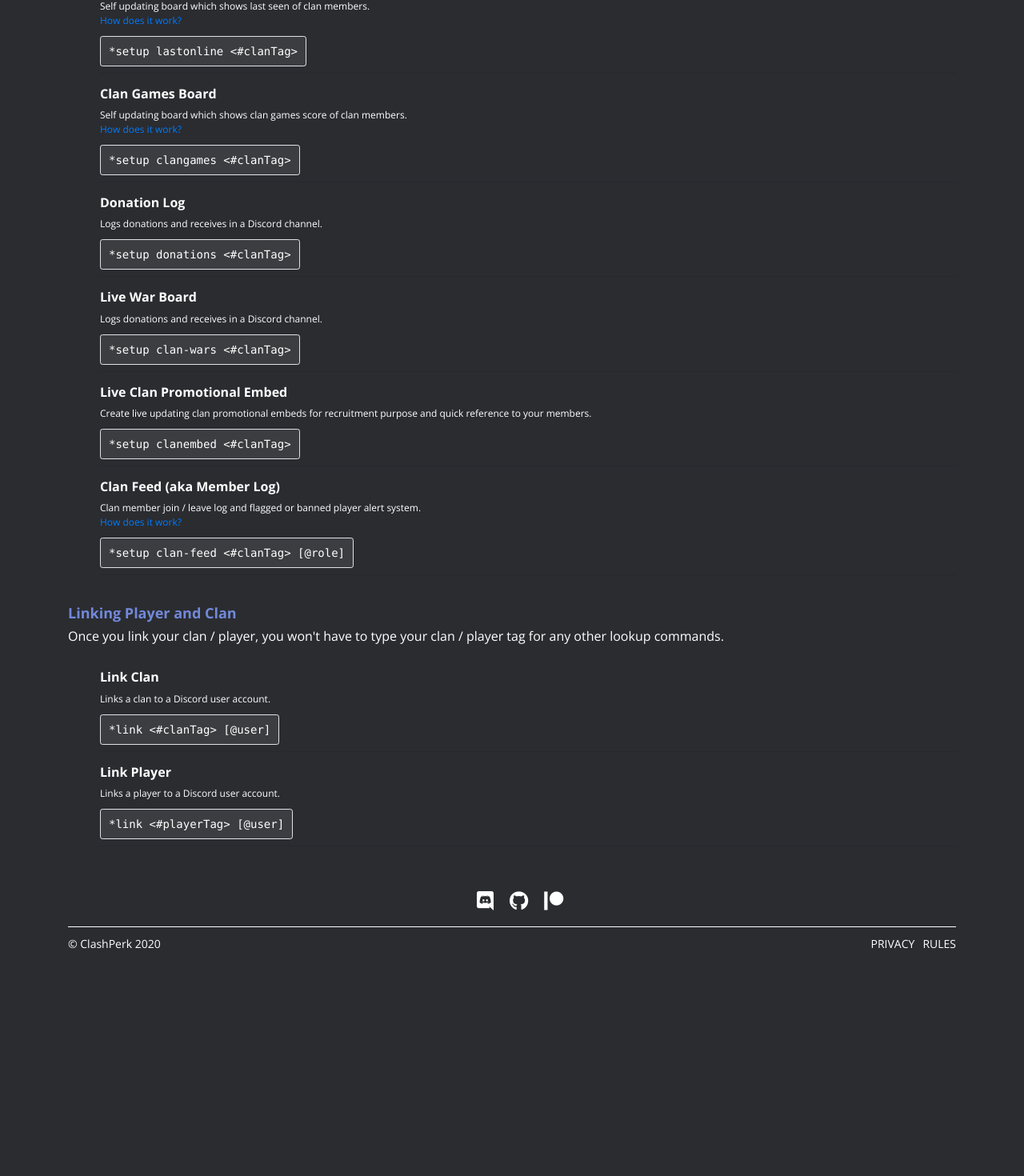
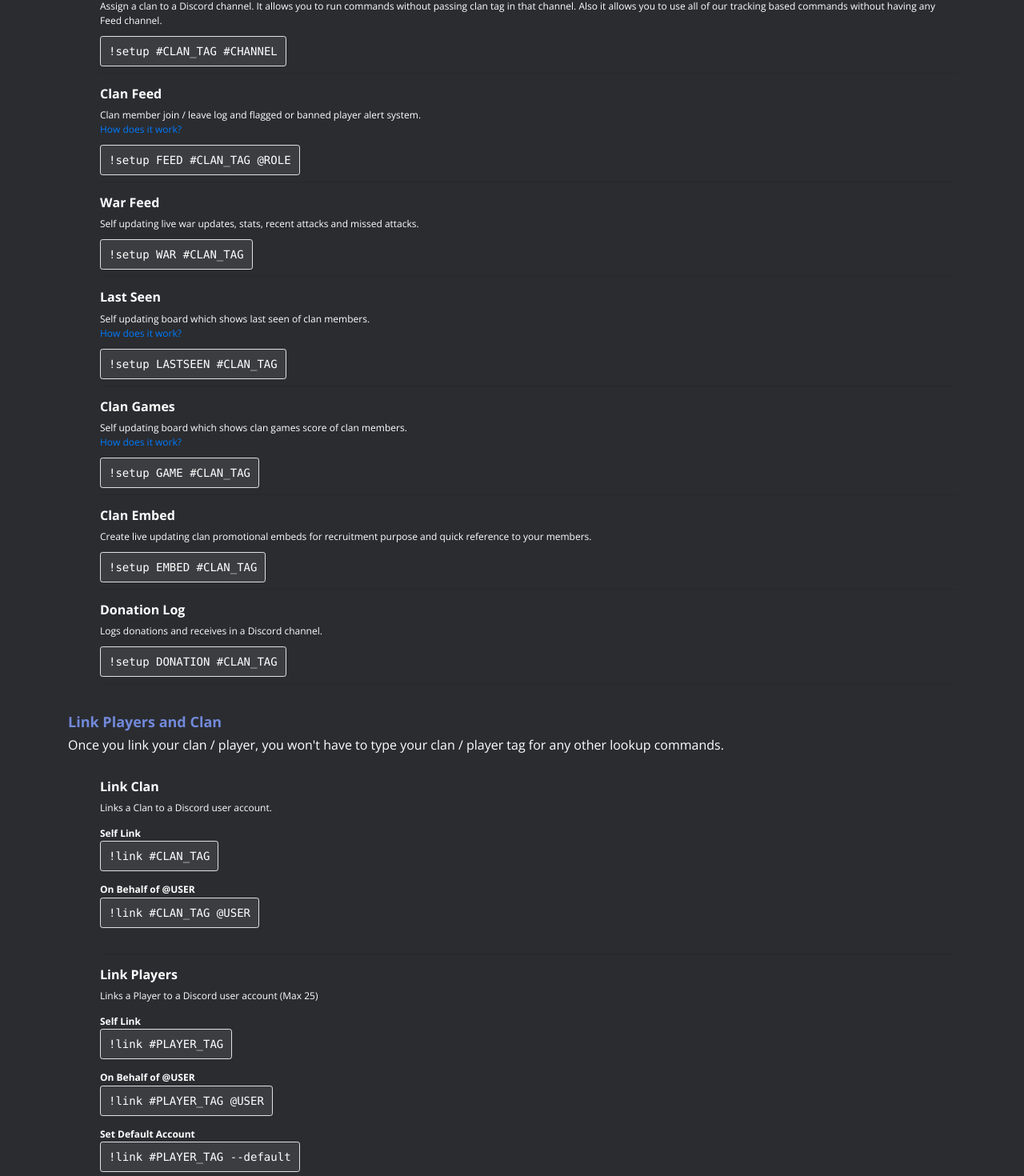
Before and after one commit to clashperk/clashperk.com, a React (Create React App) app: page /guide in a window 1280 px wide. Shown: the part 352-1822 px from the top of the page at 80% size. Before the commit the page ends 1547 px from the top, so only its background shows below. Built offline with nearby package versions, Linux system fonts and the light colour scheme.

Commit message:
Site Update

```diff
--- a/src/pages/Faq.jsx
+++ b/src/pages/Faq.jsx
@@ -79,11 +79,11 @@ class FAQ extends Component {
                             </Col>
                         </Row>
 
-                        <Row id="how-does-last-online-work">
+                        <Row id="how-does-last-seen-work">
                             <Col className="items">
-                                <h1><Link to={{ hash: "#how-does-last-online-work", pathname: '/faq' }}>#</Link> Q4: How does last online work?</h1>
+                                <h1><Link to={{ hash: "#how-does-last-seen-work", pathname: '/faq' }}>#</Link> Q4: How does last seen work?</h1>
                                 <h4>
-                                    The bot can't see who is online in your clan. So, it uses the following points to determine an approximate last online time.
+                                    The bot can't see who is online in the clan. So, it uses the following activities to determine an approximate last seen time.
                                 </h4>
                                 <ul>
                                     <li>
@@ -99,10 +99,10 @@ class FAQ extends Component {
                                         Increased XP Level
                                     </li>
                                     <li>
-                                        Gained Legend Trophies
+                                        Attacked in War
                                     </li>
                                     <li>
-                                        Attacked in War (Coming Soon)
+                                        Gained Legend Trophies
                                     </li>
                                 </ul>
                             </Col>
@@ -128,7 +128,7 @@ class FAQ extends Component {
                                 <strong>How to flag?</strong>
                                 <ul style={{ margin: '10px', padding: '10px' }}>
                                     <li style={{ listStyleType: 'none' }}>
-                                        <code className="border" style={{ color: '#aeaeae', margin: 1 }}>*flag {'<#playerTag>'} {'<...reason>'}</code>
+                                        <code className="border" style={{ color: '#aeaeae', margin: 1 }}>!flag add {'#PLAYER_TAG REASON'}</code>
                                     </li>
                                 </ul>
 
--- a/src/pages/Guide.jsx
+++ b/src/pages/Guide.jsx
@@ -27,28 +27,62 @@ class Guide extends Component {
                     <Container className="content">
                         <Row>
                             <Col className="items">
-                                <h1>Live Boards and Logs</h1>
+                                <h1>Enable Features</h1>
                                 <h4>
                                     Create a new category (read-only for members) and get the bot access to it. Create 5 channels within that category (if you need all of live boards and logs)
                                 </h4>
                                 <br />
                                 <ul>
                                     <li>
-                                        <h6>Last Online Board</h6>
+                                        <h6>Channel Link</h6>
                                         <p>
-                                            Self updating board which shows last seen of clan members.<br />
-                                            <Link to={{ pathname: '/faq', hash: '#how-does-last-online-work' }}>How does it work?</Link>
+                                            Assign a clan to a Discord channel. It allows you to run commands without passing clan tag in that channel.
+                                            Also it allows you to use all of our tracking based commands without having any Feed channel.<br />
                                         </p>
-                                        <code className="border">*setup lastonline {'<#clanTag>'}</code>
+                                        <code className="border">!setup {'#CLAN_TAG #CHANNEL'}</code>
                                     </li>
                                     <hr />
                                     <li>
-                                        <h6>Clan Games Board</h6>
+                                        <h6>Clan Feed</h6>
+                                        <p>
+                                            Clan member join / leave log and flagged or banned player alert system. <br />
+                                            <Link to={{ pathname: '/faq', hash: '#how-does-flag-notification-system-work' }}>How does it work?</Link>
+                                        </p>
+                                        <code className="border">!setup FEED {'#CLAN_TAG @ROLE'}</code>
+                                    </li>
+                                    <hr />
+                                    <li>
+                                        <h6>War Feed</h6>
+                                        <p>
+                                            Self updating live war updates, stats, recent attacks and missed attacks.
+                                        </p>
+                                        <code className="border">!setup WAR {'#CLAN_TAG'}</code>
+                                    </li>
+                                    <hr />
+                                    <li>
+                                        <h6>Last Seen</h6>
+                                        <p>
+                                            Self updating board which shows last seen of clan members.<br />
+                                            <Link to={{ pathname: '/faq', hash: '#how-does-last-seen-work' }}>How does it work?</Link>
+                                        </p>
+                                        <code className="border">!setup LASTSEEN {'#CLAN_TAG'}</code>
+                                    </li>
+                                    <hr />
+                                    <li>
+                                        <h6>Clan Games</h6>
                                         <p>
                                             Self updating board which shows clan games score of clan members.<br />
                                             <Link to={{ pathname: '/faq', hash: '#how-does-clan-games-scoreboard-work' }}>How does it work?</Link>
                                         </p>
-                                        <code className="border">*setup clangames {'<#clanTag>'}</code>
+                                        <code className="border">!setup GAME {'#CLAN_TAG'}</code>
+                                    </li>
+                                    <hr />
+                                    <li>
+                                        <h6>Clan Embed</h6>
+                                        <p>
+                                            Create live updating clan promotional embeds for recruitment purpose and quick reference to your members.
+                                        </p>
+                                        <code className="border">!setup EMBED {'#CLAN_TAG'}</code>
                                     </li>
                                     <hr />
                                     <li>
@@ -56,32 +90,7 @@ class Guide extends Component {
                                         <p>
                                             Logs donations and receives in a Discord channel.
                                         </p>
-                                        <code className="border">*setup donations {'<#clanTag>'}</code>
-                                    </li>
-                                    <hr />
-                                    <li>
-                                        <h6>Live War Board</h6>
-                                        <p>
-                                            Logs donations and receives in a Discord channel.
-                                        </p>
-                                        <code className="border">*setup clan-wars {'<#clanTag>'}</code>
-                                    </li>
-                                    <hr />
-                                    <li>
-                                        <h6>Live Clan Promotional Embed</h6>
-                                        <p>
-                                            Create live updating clan promotional embeds for recruitment purpose and quick reference to your members.
-                                        </p>
-                                        <code className="border">*setup clanembed {'<#clanTag>'}</code>
-                                    </li>
-                                    <hr />
-                                    <li>
-                                        <h6>Clan Feed (aka Member Log)</h6>
-                                        <p>
-                                            Clan member join / leave log and flagged or banned player alert system. <br />
-                                            <Link to={{ pathname: '/faq', hash: '#how-does-flag-notification-system-work' }}>How does it work?</Link>
-                                        </p>
-                                        <code className="border">*setup clan-feed {'<#clanTag>'} [@role]</code>
+                                        <code className="border">!setup DONATION {'#CLAN_TAG'}</code>
                                     </li>
                                     <hr />
                                 </ul>
@@ -89,7 +98,7 @@ class Guide extends Component {
                         </Row>
                         <Row>
                             <Col className="items">
-                                <h1>Linking Player and Clan</h1>
+                                <h1>Link Players and Clan</h1>
                                 <h4>
                                     Once you link your clan / player, you won't have to type your clan / player tag for any other lookup commands.
                                 </h4>
@@ -98,17 +107,45 @@ class Guide extends Component {
                                     <li>
                                         <h6>Link Clan</h6>
                                         <p>
-                                            Links a clan to a Discord user account.
+                                            Links a Clan to a Discord user account.
                                         </p>
-                                        <code className="border">*link {'<#clanTag> [@user]'} </code>
+
+                                        <h6 style={{ fontSize: '12px' }}>
+                                            Self Link
+                                        </h6>
+                                        <code className="border">!link {'#CLAN_TAG'} </code>
+                                        <br /><br />
+
+                                        <h6 style={{ fontSize: '12px' }}>
+                                            On Behalf of @USER
+                                        </h6>
+                                        <code className="border">!link {'#CLAN_TAG @USER'} </code>
+                                        <br /><br />
                                     </li>
                                     <hr />
                                     <li>
-                                        <h6>Link Player</h6>
+                                        <h6>Link Players</h6>
                                         <p>
-                                            Links a player to a Discord user account.
+                                            Links a Player to a Discord user account (Max 25)
                                         </p>
-                                        <code className="border">*link {'<#playerTag> [@user]'} </code>
+
+                                        <h6 style={{ fontSize: '12px' }}>
+                                            Self Link
+                                        </h6>
+                                        <code className="border">!link {'#PLAYER_TAG'} </code>
+                                        <br /><br />
+
+                                        <h6 style={{ fontSize: '12px' }}>
+                                            On Behalf of @USER
+                                        </h6>
+                                        <code className="border">!link {'#PLAYER_TAG @USER'} </code>
+                                        <br /><br />
+
+                                        <h6 style={{ fontSize: '12px' }}>
+                                            Set Default Account
+                                        </h6>
+                                        <code className="border">!link {'#PLAYER_TAG --default'} </code>
+                                        <br /><br />
                                     </li>
                                     <hr />
                                 </ul>
```
